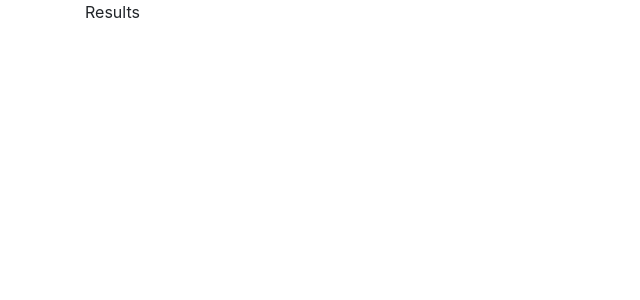
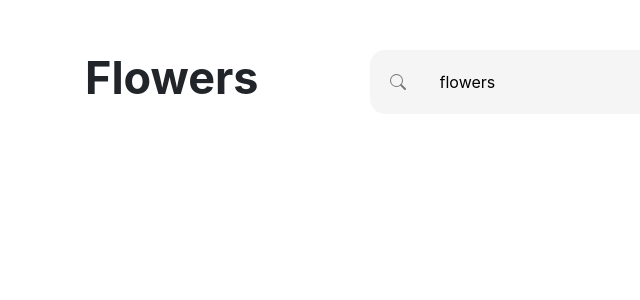
Before and after one commit to denyschornyi/unsplash-hand2band, a React (Create React App) app: page / in a window 1280 px wide. Both pictures are taken after a click on the element "flowers,". Shown: the top 300 px of the page, without its empty margins (0-640 px from the left). Built offline with nearby package versions, Linux system fonts and the light colour scheme.

Commit message:
Search header

```diff
--- a/src/pages/Results/Results.js
+++ b/src/pages/Results/Results.js
@@ -1,4 +1,4 @@
-import React from "react";
+import React, { useEffect, useState } from "react";
 import "./results.css";
 
 import { useLocation, useHistory } from "react-router-dom";
@@ -7,16 +7,50 @@ import { Container } from "reactstrap";
 export function Results() {
   const location = useLocation();
   const history = useHistory();
-
   const query = location.query;
+  const [value, setValue] = useState(query);
 
   if (!query) {
     history.push("/");
   }
 
+  const onFormSubmit = (e) => {
+    e.preventDefault();
+    console.log("form submit");
+  };
+
   return (
     <div>
-      <Container>Results</Container>
+      <Container>
+        <div className="results-header">
+          <h2 className="results-header-title">{query}</h2>
+          <form onSubmit={(e) => onFormSubmit(e)}>
+            <svg
+              width="1em"
+              height="1em"
+              viewBox="0 0 16 16"
+              className="bi bi-search"
+              fill="#767676"
+              xmlns="http://www.w3.org/2000/svg"
+            >
+              <path
+                fillRule="evenodd"
+                d="M10.442 10.442a1 1 0 0 1 1.415 0l3.85 3.85a1 1 0 0 1-1.414 1.415l-3.85-3.85a1 1 0 0 1 0-1.415z"
+              />
+              <path
+                fillRule="evenodd"
+                d="M6.5 12a5.5 5.5 0 1 0 0-11 5.5 5.5 0 0 0 0 11zM13 6.5a6.5 6.5 0 1 1-13 0 6.5 6.5 0 0 1 13 0z"
+              />
+            </svg>
+            <input
+              type="text"
+              placeholder="Search free high-resolution photos"
+              value={value}
+              onChange={(e) => setValue(e.target.value)}
+            />
+          </form>
+        </div>
+      </Container>
     </div>
   );
 }
--- a/src/pages/Results/results.css
+++ b/src/pages/Results/results.css
@@ -0,0 +1,41 @@
+.results-header {
+  padding-top: 50px;
+  display: flex;
+  align-items: center;
+}
+
+.results-header-title {
+  font-size: 45px;
+  text-transform: capitalize;
+  font-weight: 700;
+  line-height: 1.2;
+  margin-right: 10%;
+}
+
+.results-header form {
+  flex: 1;
+  display: flex;
+  align-items: center;
+  width: 100%;
+  border-radius: 15px;
+  background-color: #f5f5f5;
+  padding: 10px 20px;
+}
+
+.results-header form svg {
+  margin-right: 14px;
+  cursor: pointer;
+}
+.results-header form svg:hover {
+  fill: black;
+}
+
+.results-header form input {
+  flex: 1;
+  width: 90%;
+  padding: 10px 20px;
+  font-size: medium;
+  outline: none;
+  border: none;
+  background-color: #f5f5f5;
+}
```
